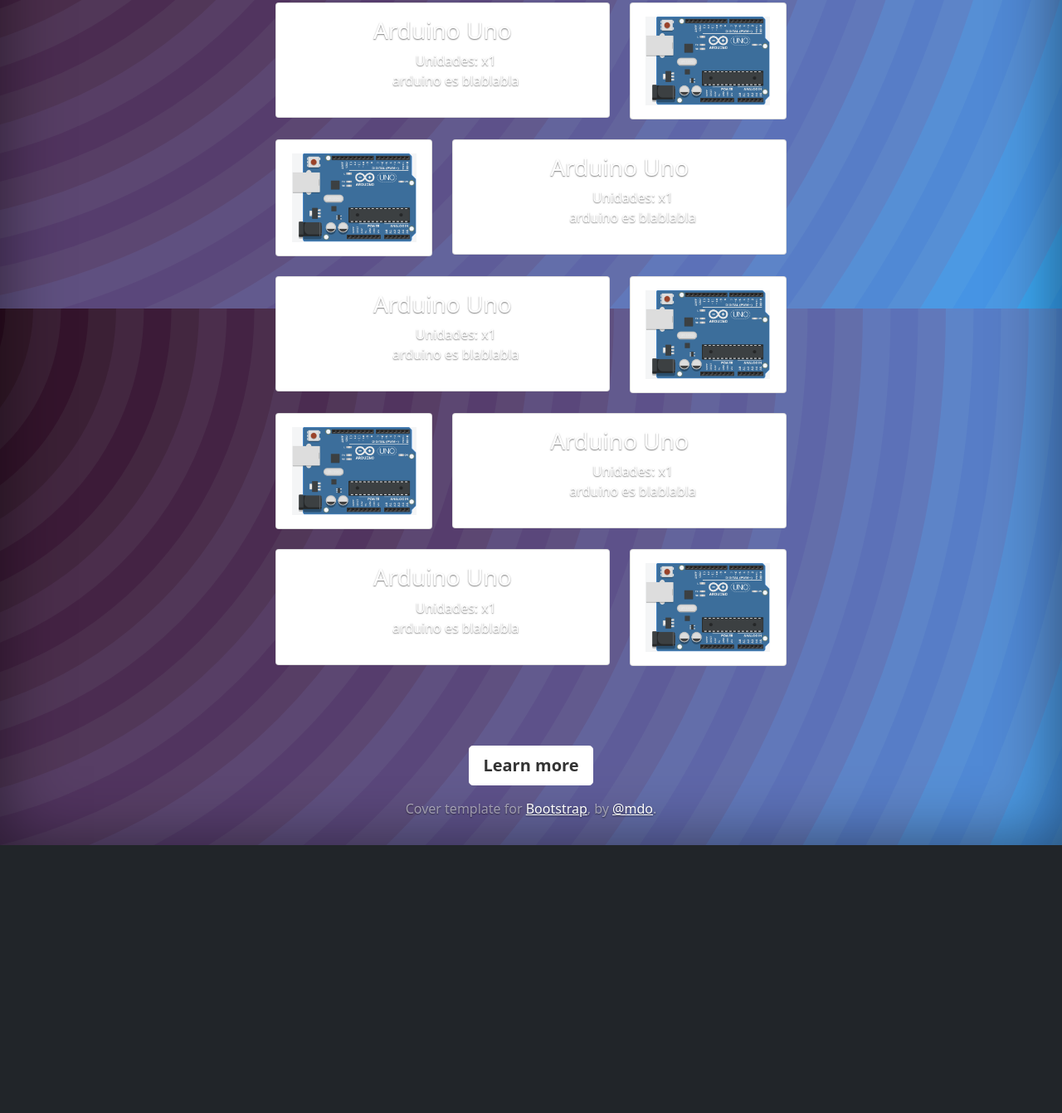
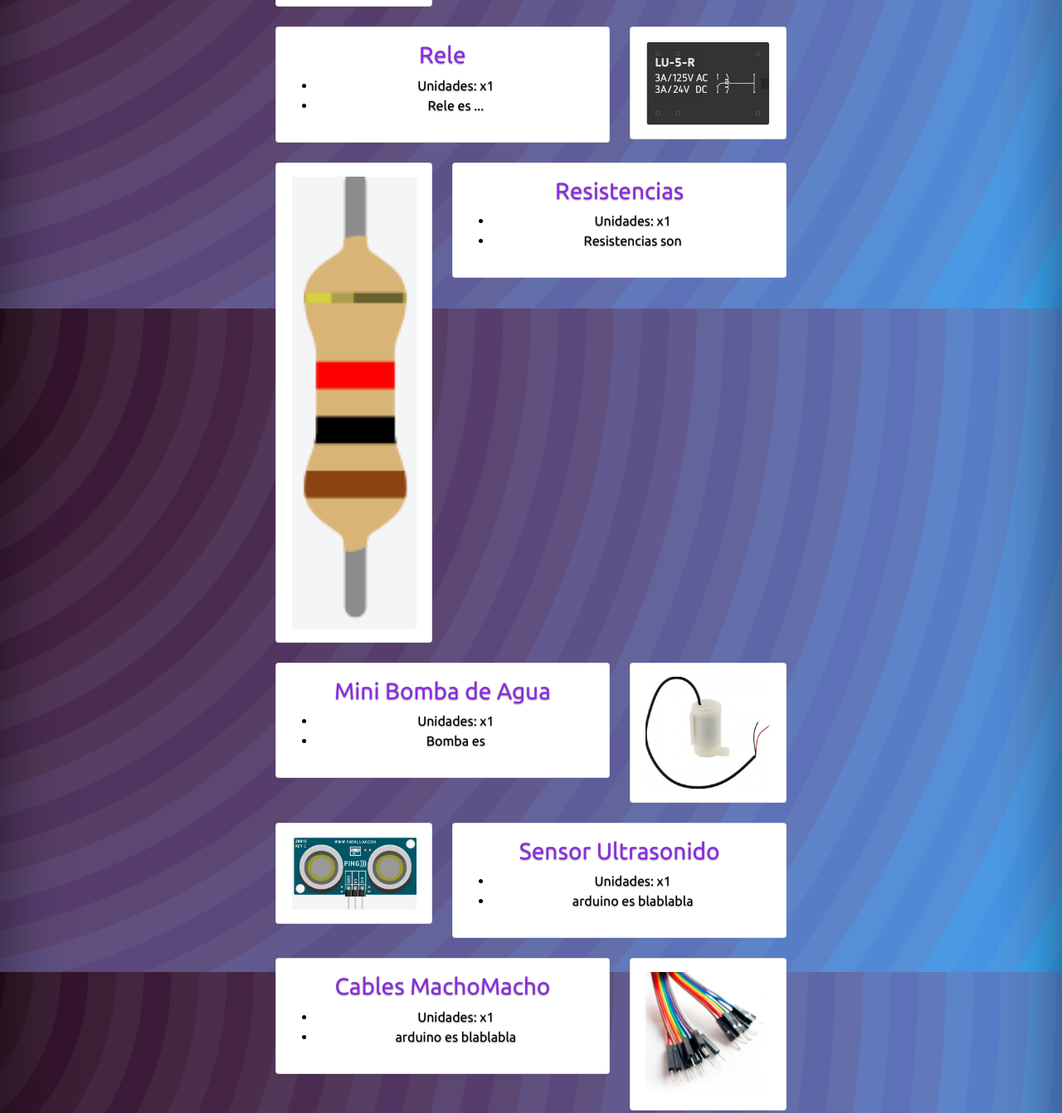
Before and after one commit to hrgarcia/DispenserSonico, a website: page index.html in a window 1280 px wide. Shown: the part 1228-2570 px from the top of the page at 83% size. Before the commit the page ends 2247 px from the top, so only its background shows below. Drawn offline with nearby package versions, Linux system fonts and the light colour scheme.

Commit message:
Imagenes componentes

```diff
--- a/index.html
+++ b/index.html
@@ -22,6 +22,14 @@
             href="https://fonts.googleapis.com/css2?family=Ubuntu&display=swap"
             rel="stylesheet"
         />
+        <!-- Ubuntu negrita inclinada -->
+        <link rel="preconnect" href="https://fonts.googleapis.com" />
+        <link rel="preconnect" href="https://fonts.gstatic.com" crossorigin />
+        <link
+            href="https://fonts.googleapis.com/css2?family=Ubuntu:ital,wght@1,700&display=swap"
+            rel="stylesheet"
+        />
+        <!-- Ubuntu negrita inclinada -->
         <!-- Google fonts -->
 
         <style>
@@ -61,31 +69,81 @@
                 </div>
             </header>
 
-
             <!--Carrusel de imagenes-->
-            <div id="carouselExampleIndicators" class="carousel slide" data-bs-ride="carousel" style = "margin-top: 50px">
+            <div
+                id="carouselExampleIndicators"
+                class="carousel slide"
+                data-bs-ride="carousel"
+                style="margin-top: 50px"
+            >
                 <div class="carousel-indicators">
-                  <button type="button" data-bs-target="#carouselExampleIndicators" data-bs-slide-to="0" class="active" aria-current="true" aria-label="Slide 1"></button>
-                  <button type="button" data-bs-target="#carouselExampleIndicators" data-bs-slide-to="1" aria-label="Slide 2"></button>
-                  <button type="button" data-bs-target="#carouselExampleIndicators" data-bs-slide-to="2" aria-label="Slide 3"></button>
+                    <button
+                        type="button"
+                        data-bs-target="#carouselExampleIndicators"
+                        data-bs-slide-to="0"
+                        class="active"
+                        aria-current="true"
+                        aria-label="Slide 1"
+                    ></button>
+                    <button
+                        type="button"
+                        data-bs-target="#carouselExampleIndicators"
+                        data-bs-slide-to="1"
+                        aria-label="Slide 2"
+                    ></button>
+                    <button
+                        type="button"
+                        data-bs-target="#carouselExampleIndicators"
+                        data-bs-slide-to="2"
+                        aria-label="Slide 3"
+                    ></button>
                 </div>
                 <div class="carousel-inner">
                     <div class="carousel-item active">
-                    <img height="400px" src="https://tmssl.akamaized.net/images/foto/normal/heung-min-son-tottenham-spurs-1580968746-31263.jpg?lm=1580968763" class="d-block w-100">
+                        <img
+                            height="400px"
+                            src="https://tmssl.akamaized.net/images/foto/normal/heung-min-son-tottenham-spurs-1580968746-31263.jpg?lm=1580968763"
+                            class="d-block w-100"
+                        />
                     </div>
                     <div class="carousel-item">
-                    <img height="400px" src="https://cloudfront-us-east-1.images.arcpublishing.com/elcomercio/6Y2EDIISGFGVFANEVDCR5LCG34.jpg" class="d-block w-100" alt="...">
+                        <img
+                            height="400px"
+                            src="https://cloudfront-us-east-1.images.arcpublishing.com/elcomercio/6Y2EDIISGFGVFANEVDCR5LCG34.jpg"
+                            class="d-block w-100"
+                            alt="..."
+                        />
                     </div>
                     <div class="carousel-item">
-                    <img height="400px" src="https://peru21.pe/resizer/1U_RgkDuYYs7KiaSuKQLOtoLOLs=/580x330/smart/filters:format(jpeg):quality(75)/cloudfront-us-east-1.images.arcpublishing.com/elcomercio/2WMUZ57VZRAXHJCD2RQXKI7XY4.JPG" class="d-block w-100" >
+                        <img
+                            height="400px"
+                            src="https://peru21.pe/resizer/1U_RgkDuYYs7KiaSuKQLOtoLOLs=/580x330/smart/filters:format(jpeg):quality(75)/cloudfront-us-east-1.images.arcpublishing.com/elcomercio/2WMUZ57VZRAXHJCD2RQXKI7XY4.JPG"
+                            class="d-block w-100"
+                        />
                     </div>
                 </div>
-                <button class="carousel-control-prev" type="button" data-bs-target="#carouselExampleIndicators" data-bs-slide="prev">
-                  <span  class="carousel-control-prev-icon" aria-hidden="true"></span>
+                <button
+                    class="carousel-control-prev"
+                    type="button"
+                    data-bs-target="#carouselExampleIndicators"
+                    data-bs-slide="prev"
+                >
+                    <span
+                        class="carousel-control-prev-icon"
+                        aria-hidden="true"
+                    ></span>
                     <span class="visually-hidden">Anterior</span>
                 </button>
-                <button class="carousel-control-next" type="button" data-bs-target="#carouselExampleIndicators" data-bs-slide="next">
-                  <span class="carousel-control-next-icon" aria-hidden="true"></span>
+                <button
+                    class="carousel-control-next"
+                    type="button"
+                    data-bs-target="#carouselExampleIndicators"
+                    data-bs-slide="next"
+                >
+                    <span
+                        class="carousel-control-next-icon"
+                        aria-hidden="true"
+                    ></span>
                     <span class="visually-hidden">Siguiente</span>
                 </button>
             </div>
@@ -133,7 +191,7 @@
                         <div>
                             <div class="card">
                                 <div class="card-body">
-                                    <h3 class="comp-Title">Protoboard</h3>
+                                    <h3 class="comp-Title">Mini Protoboard</h3>
                                     <ul>
                                         <li class="comp-Text">Unidades: x1</li>
                                         <li class="comp-Text">
@@ -149,7 +207,7 @@
                             <div class="card-body">
                                 <img
                                     width="150"
-                                    src="/public/images/protoboard.jpeg"
+                                    src="/public/images/miniBomba.jpg"
                                     alt=""
                                 />
                             </div>
@@ -192,12 +250,10 @@
                         <div>
                             <div class="card">
                                 <div class="card-body">
-                                    <h3 class="comp-Title">Arduino Uno</h3>
+                                    <h3 class="comp-Title">Rele</h3>
                                     <ul>
                                         <li class="comp-Text">Unidades: x1</li>
-                                        <li class="comp-Text">
-                                            arduino es blablabla
-                                        </li>
+                                        <li class="comp-Text">Rele es ...</li>
                                     </ul>
                                 </div>
                             </div>
@@ -208,7 +264,7 @@
                             <div class="card-body">
                                 <img
                                     width="150"
-                                    src="/public/images/arduino.png"
+                                    src="/public/images/rele.png"
                                     alt=""
                                 />
                             </div>
@@ -222,7 +278,7 @@
                             <div class="card-body">
                                 <img
                                     width="150"
-                                    src="/public/images/arduino.png"
+                                    src="/public/images/resistencia.png"
                                     alt=""
                                 />
                             </div>
@@ -232,7 +288,67 @@
                         <div>
                             <div class="card">
                                 <div class="card-body">
-                                    <h3 class="comp-Title">Arduino Uno</h3>
+                                    <h3 class="comp-Title">Resistencias</h3>
+                                    <ul>
+                                        <li class="comp-Text">Unidades: x1</li>
+                                        <li class="comp-Text">
+                                            Resistencias son
+                                        </li>
+                                    </ul>
+                                </div>
+                            </div>
+                        </div>
+                    </div>
+                </div>
+                <br />
+                <div class="row">
+                    <div class="col-8">
+                        <div>
+                            <div class="card">
+                                <div class="card-body">
+                                    <h3 class="comp-Title">
+                                        Mini Bomba de Agua
+                                    </h3>
+                                    <ul>
+                                        <li class="comp-Text">Unidades: x1</li>
+                                        <li class="comp-Text">Bomba es</li>
+                                    </ul>
+                                </div>
+                            </div>
+                        </div>
+                    </div>
+                    <div class="col-4">
+                        <div class="card">
+                            <div class="card-body">
+                                <img
+                                    width="150"
+                                    src="/public/images/miniBomba.jpg"
+                                    alt=""
+                                />
+                            </div>
+                        </div>
+                    </div>
+                </div>
+                <br />
+                <div class="row">
+                    <div class="col-4">
+                        <div class="card">
+                            <div class="card-body">
+                                <img
+                                    width="150"
+                                    src="/public/images/sensor Ultrasonido.png"
+                                    alt=""
+                                />
+                            </div>
+                        </div>
+                    </div>
+                    <div class="col-8">
+                        <div>
+                            <div class="card">
+                                <div class="card-body">
+                                    <h3 class="comp-Title">
+                                        Sensor Ultrasonido
+                                    </h3>
                                     <ul>
                                         <li class="comp-Text">Unidades: x1</li>
                                         <li class="comp-Text">
@@ -250,7 +366,9 @@
                         <div>
                             <div class="card">
                                 <div class="card-body">
-                                    <h3 class="comp-Title">Arduino Uno</h3>
+                                    <h3 class="comp-Title">
+                                        Cables MachoMacho
+                                    </h3>
                                     <ul>
                                         <li class="comp-Text">Unidades: x1</li>
                                         <li class="comp-Text">
@@ -266,38 +384,9 @@
                             <div class="card-body">
                                 <img
                                     width="150"
-                                    src="/public/images/arduino.png"
+                                    src="/public/images/CablesMachoMacho.jpg"
                                     alt=""
                                 />
-                            </div>
-                        </div>
-                    </div>
-                </div>
-                <br />
-                <div class="row">
-                    <div class="col-4">
-                        <div class="card">
-                            <div class="card-body">
-                                <img
-                                    width="150"
-                                    src="/public/images/arduino.png"
-                                    alt=""
-                                />
-                            </div>
-                        </div>
-                    </div>
-                    <div class="col-8">
-                        <div>
-                            <div class="card">
-                                <div class="card-body">
-                                    <h3 class="comp-Title">Arduino Uno</h3>
-                                    <ul>
-                                        <li class="comp-Text">Unidades: x1</li>
-                                        <li class="comp-Text">
-                                            arduino es blablabla
-                                        </li>
-                                    </ul>
-                                </div>
                             </div>
                         </div>
                     </div>
@@ -308,11 +397,13 @@
                         <div>
                             <div class="card">
                                 <div class="card-body">
-                                    <h3 class="comp-Title">Arduino Uno</h3>
+                                    <h3 class="comp-Title">
+                                        Cables Macho Hembra
+                                    </h3>
                                     <ul>
                                         <li class="comp-Text">Unidades: x1</li>
                                         <li class="comp-Text">
-                                            arduino es blablabla
+                                            proto es blablabla
                                         </li>
                                     </ul>
                                 </div>
@@ -324,13 +415,14 @@
                             <div class="card-body">
                                 <img
                                     width="150"
-                                    src="/public/images/arduino.png"
+                                    src="/public/images/cablesMH.webp"
                                     alt=""
                                 />
                             </div>
                         </div>
                     </div>
                 </div>
+                <br />
                 <br />
                 <br />
             </div>
--- a/public/css/myStyle.css
+++ b/public/css/myStyle.css
@@ -17,3 +17,13 @@
 .separador {
     margin-top: 50px;
 }
+
+.comp-Title {
+    color: blueviolet;
+    font-family: "Ubuntu", sans-serif;
+}
+
+.comp-Text {
+    color: black;
+    font-family: "Ubuntu", sans-serif;
+}
```
Also changed, not shown: public/images/CablesMachoMacho.jpg (added), public/images/cablesMH.webp (added), public/images/miniBomba.jpg (added), public/images/rele.png (added), public/images/resistencia.png (added), public/images/sensor Ultrasonido.png (added). Lines whose indentation alone changed are shown as unchanged.
